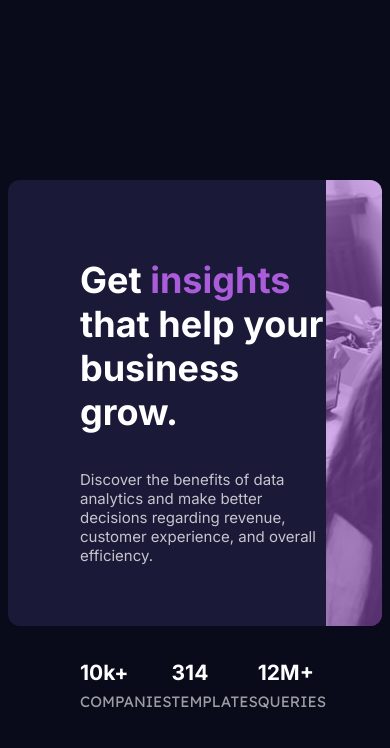
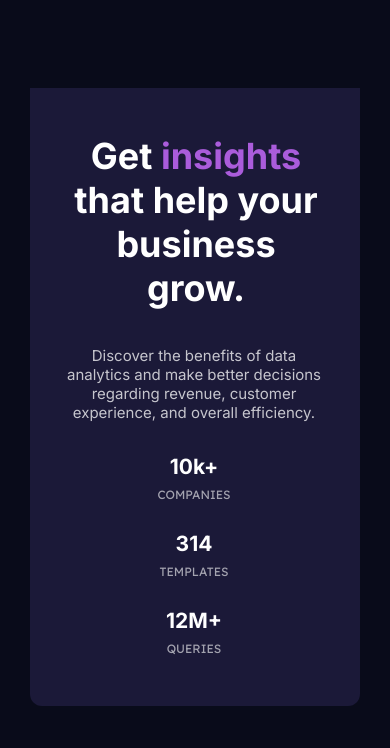
Before and after one commit to plgomes03/Stats-Preview-Card-Component, a plain HTML site: page index.html in a window 390 px wide. Drawn offline with Linux system fonts and the light colour scheme.

Commit message:
Add files via upload

```diff
--- /dev/null
+++ b/css/content.css
@@ -0,0 +1,80 @@
+.content {
+    background-color: #1b1938;
+    padding: 0 0px 66px 72px;
+    max-height: 446px;
+    max-width: 570px;
+    border-top-left-radius: 12px;
+    border-bottom-left-radius: 12px;
+    flex: 1 1 auto;
+}
+
+h1 {
+    font-weight: 700;
+    color: #ffffff;
+    font-size: 2.4rem;
+    margin-top: 78px;
+    max-width: 378px;
+}
+.text p {
+    color: #ffffffbf;
+    font-size: 1rem;
+    font-weight: 400;
+    margin-top: 34px;
+    max-width: 350px;
+}
+
+.stats {
+    display: flex;
+    flex-flow: row wrap;
+    justify-content: space-between;
+    max-width: 350px;
+    margin-top: 80px;
+}
+h2 {
+    font-weight: 700;
+    color: #ffffff;
+    font-size: 1.4rem;
+}
+.stats p {
+    font-family: 'Lexend Deca', sans-serif;
+    color: #ffffff99;
+    margin-top: -10px;
+    font-size: 0.8rem;
+}
+
+
+
+
+/*
+################# Mobile ##############################
+*/
+@media only screen and (min-width:375px) and (max-width:540px) {
+    .content {
+        padding: 0 0 38px 36px;
+        max-height: none;
+        max-width: 330px;
+        border-top-left-radius: 0;
+        border-bottom-right-radius: 12px;
+        border-bottom-left-radius: 12px;
+        flex: 1 1 auto;
+    }
+
+    h1 {
+        margin-top: 46px;
+        max-width: 260px;
+    }
+
+    .text p {
+        margin-top: 24px;
+        max-width: 256px;
+    }
+
+    .stats {
+        display: flex;
+        flex-flow: column wrap;
+        align-content: center;
+        align-items: center;
+        max-width: 256px;
+        margin-top: 0;
+    }
+}
--- a/css/global.css
+++ b/css/global.css
@@ -1,4 +1,5 @@
 html {
+    font-family: 'Inter', sans-serif;
     font-size: 15px;
 }
 
@@ -20,8 +21,27 @@ main {
     margin: 180px auto;
     width: 100%;
     max-width: 1110px;
-    display: grid;
-    grid-template-columns: repeat(2, 1fr);
     height: auto;
     max-height: 446px;
+    display: flex;
 }
+
+span {
+    color: #aa5cdb;
+}
+
+
+
+
+/*
+################# Mobile ##############################
+*/
+@media only screen and (min-width:375px) and (max-width:540px) {
+    .card {
+        margin: 88px auto;
+        max-width: 330px;
+        max-height: none;
+        flex-flow: column-reverse;
+        text-align: center;
+    }
+}
--- /dev/null
+++ b/css/image.css
@@ -0,0 +1,52 @@
+.image {
+    width: 100%;
+    max-width: 540px;
+    height: auto;
+    max-height: 446px;
+    background-color: #aa5cdb;
+    position: relative;
+    border-top-right-radius: 12px;
+    border-bottom-right-radius: 12px;
+    flex: 1 1 auto;
+}
+
+.image div {
+    width: 100%;
+    height: 100%;
+    background-image: url(/images/image-header-desktop.jpg);
+    background-size: cover;
+    position: absolute;
+    opacity: 0.5;
+    border-top-right-radius: 12px;
+    border-bottom-right-radius: 12px;
+}
+
+
+
+/*
+################# Mobile ##############################
+*/
+@media only screen and (min-width:375px) and (max-width:540px) {
+    .image {
+        width: 100%;
+        max-width: 328px;
+        height: auto;
+        max-height: none;
+        background-color: #aa5cdb;
+        position: relative;
+        border-top-right-radius: 12px;
+        border-top-left-radius: 12px;
+        flex: 1 1 auto;
+    }
+
+    .image div {
+        width: 100%;
+        height: 100%;
+        background-image: url(/images/image-header-mobile.jpg);
+        background-size: cover;
+        position: static;
+        opacity: 0.5;
+        border-top-right-radius: 12px;
+        border-bottom-right-radius: 12px;
+    }
+}
--- a/index.html
+++ b/index.html
@@ -7,8 +7,8 @@
     <meta name="viewport" content="width=device-width, initial-scale=1.0">
     <title>Stats Preview Card Component</title>
     <link rel="stylesheet" href="/css/global.css">
-    <link rel="stylesheet" href="/css/left.css">
-    <link rel="stylesheet" href="/css/right.css">
+    <link rel="stylesheet" href="/css/content.css">
+    <link rel="stylesheet" href="/css/image.css">
 
     <!--Fonts-->
     <link rel="preconnect" href="https://fonts.googleapis.com">
@@ -18,13 +18,11 @@
 </head>
 
 <body>
-    <!--No header-->
+    <!--No header needed-->
     <main>
-
-        <section class="card">
-
-            <div class="left">
-                <section class="content">
+        <div class="card">
+            <section class="content">
+                <section class="text">
                     <h1>Get <span>insights</span> that help your business grow.</h1>
                     <p>Discover the benefits of data analytics and make better decisions regarding revenue, customer
                         experience, and overall efficiency.</p>
@@ -43,16 +41,13 @@
                         <p>QUERIES</p>
                     </div>
                 </section>
-            </div>
-
-            <div class="right">
-                <div class="image"></div>
-            </div>
-
-        </section>
-
+            </section>
+            <section class="image">
+                <div></div>
+        </div>
+        </div>
     </main>
-    <!--No footer-->
+    <!--No footer needed-->
 </body>
 
 </html>
```
Also changed, not shown: 1 other file.
